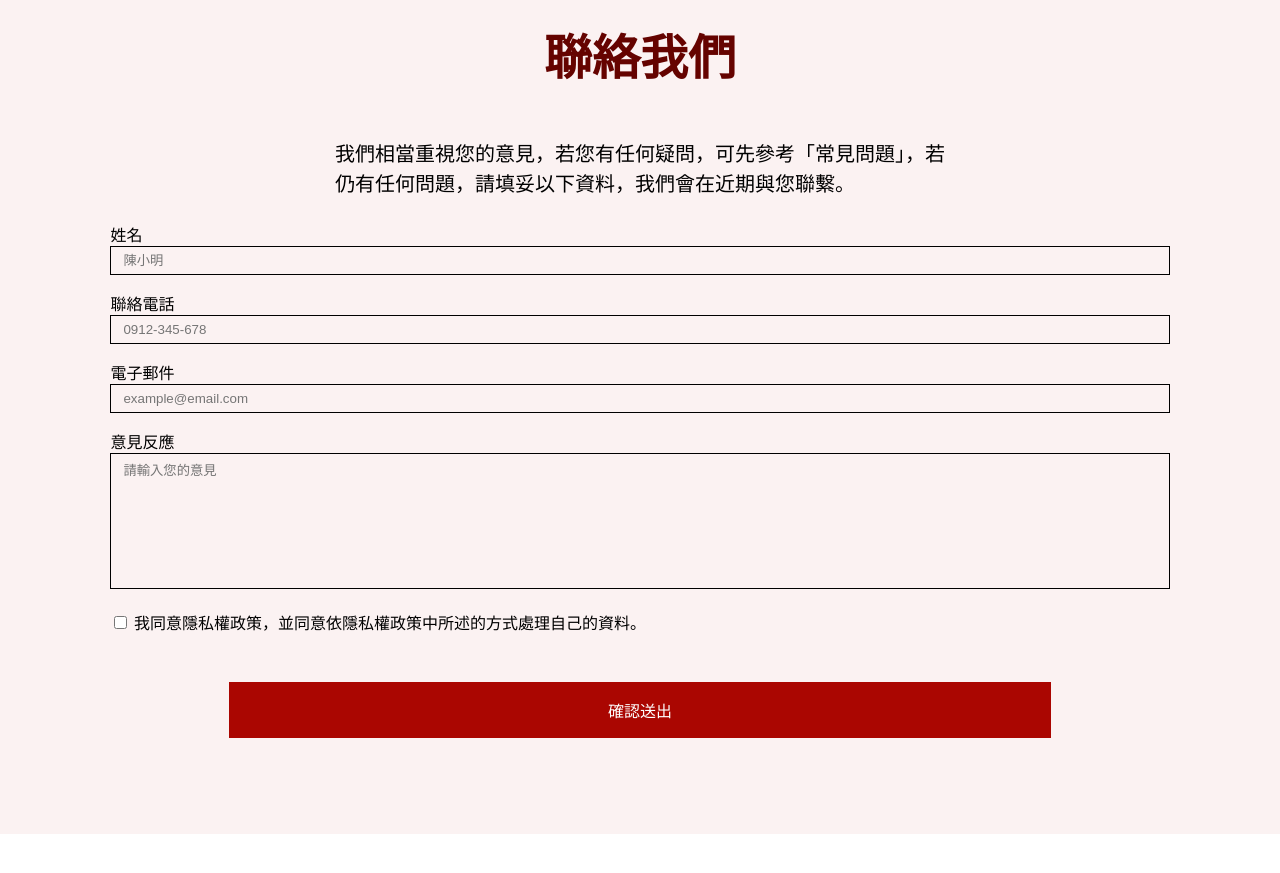
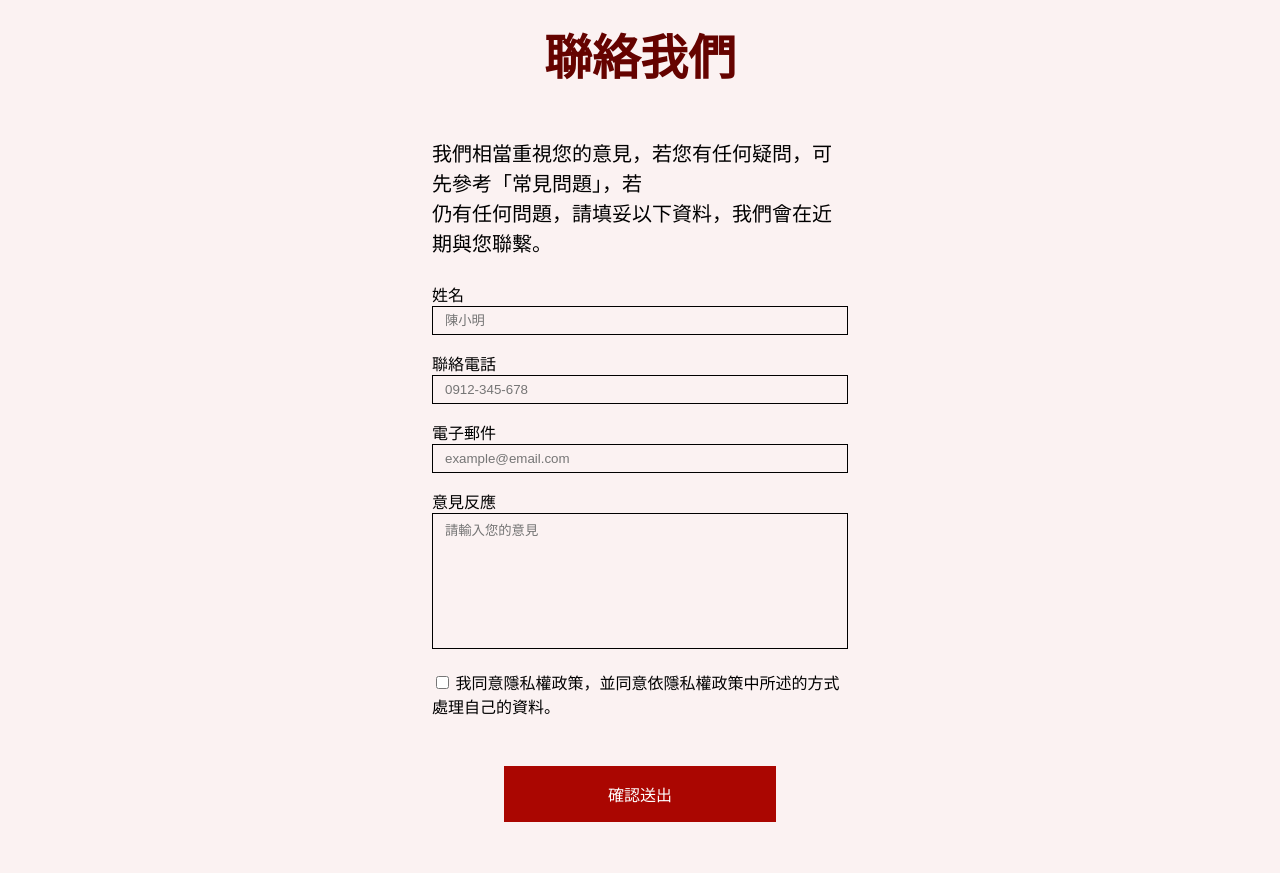
Before and after one commit to winniecat777/glassesWebsite, a website built with Vite: page pages/index.html in a window 1280 px wide. Shown: the part 3660-4533 px from the top of the page. Before the commit the page ends 4494 px from the top, so only its background shows below. Built offline with nearby package versions, Linux system fonts and the light colour scheme.

Commit message:
edit index.html

```diff
--- a/assets/scss/pages/_index.scss
+++ b/assets/scss/pages/_index.scss
@@ -4,6 +4,18 @@
 	background-position: center center;
 	background-size: cover;
 	background-repeat: no-repeat;
+    @include pad{
+       background-image: url('/assets/images/home-header-sm.png/');
+    }
+    @include mobile{
+        padding: 144px 0;
+        h2{
+            font-size: 24px;
+        }
+        h4{
+            font-size: 16px;
+        }
+    }
 }
 .btn-buy{
     padding: 6px 12px;
@@ -11,11 +23,21 @@
 .pink-bg{
     padding: 80px 0;
     background-color: $pink;
+    @include mobile{
+        padding: 40px 0;
+    }
     li{
         width: calc((100% - 24px * 3) / 4);
         img{
         width: 100px;
         height: 100px;
+        }
+        @include pad{
+            width: calc((100% - 24px) / 2);
+			margin-bottom: 24px;
+        }
+        @include mobile{
+            width: 100%;
         }
     }
 }
@@ -23,6 +45,10 @@
     li{
         text-align: center;
         width: calc((100% - 24px * 2) / 3);
+        @include pad{
+            width: 100%;
+			margin-bottom: 24px;
+        }
         a{
             font-weight: 900;
             font-style: italic;
@@ -31,6 +57,11 @@
             img{
                 width: 416px;
                 height: auto;
+                @include pad{
+                    display: block;
+                    margin: 0 auto;
+                    width: 336px;
+                }
             }
         }
     }
@@ -40,13 +71,23 @@
 	background-position: center center;
 	background-size: cover;
 	background-repeat: no-repeat;
+    @include pad{
+        background-image: url('/assets/images/index-bg-md.png');
+    }
+    @include mobile{
+        background-image: url('/assets/images/index-bg-sm.png');
+    }
     li{
         width: 50%;
+        @include pad{
+            width: 100%;
+			margin-bottom: 24px;
+        }
         &:hover{
             a{
                 filter: contrast(1.2);
             }
-            span{
+            p{
                 background-color: $primary;
                 color: #fff;
             }
@@ -57,7 +98,7 @@
                 height: auto;
             }
         }
-        span{
+        p{
             background-color: #fff;
             font-weight: 900;
             font-style: italic;
@@ -78,6 +119,14 @@
             height: auto;
             object-fit: contain;
         }
+        @include pad{
+            width: calc((100% - 24px)/2);
+			margin-bottom: 24px;
+        }
+        @include mobile{
+            width: 100%;
+			margin-bottom: 16px;
+        }
     }
 }
 .contact{
@@ -86,7 +135,17 @@
 .form {
 	width: 33.125%;
 	margin: 0 auto;
-
+    @include pad{
+        width: 75%;
+    }
+    @include mobile{
+        width: 100%;
+    }
+    p{
+        @include pad{
+            font-size: 16px;
+        }
+    }
 	&-input {
         background-color: transparent;
 		width: 100%;
@@ -102,7 +161,9 @@
 		padding: 16px 0px;
 		background: $primary;
 		color: white;
-
+        @include mobile{
+            width: 100%;
+        }
 		&:hover{
 			background: $secondary;
 		}
--- a/pages/index.html
+++ b/pages/index.html
@@ -68,14 +68,14 @@
     <div class="co-branded py-80">
       <div class="container align-center">
         <h3 class="fs-48 fw-bold text-white mb-48">聯名設計鏡框</h3>
-        <ul class="d-flex">
+        <ul class="d-flex flex-wrap">
           <li>
             <a href="#"><img src="../assets/images/home-section4-1.png" alt="DOUBLE A+"></a>
-            <span class="py-8">DOUBLE A+</span>
+            <p class="py-8">DOUBLE A+</p>
           </li>
           <li>
             <a href="#"><img src="../assets/images/home-section4-2.png" alt="YOUTH"></a>
-            <span class="py-8">YOUTH</span>
+            <p class="py-8">YOUTH</p>
           </li>
         </ul>
       </div>
@@ -123,6 +123,7 @@
     <!-- 聯絡我們 -->
     <div class="contact py-80">
       <div class="container d-flex flex-column align-items-center">
+        <div class="form">
           <h3 class="fs-48 fw-bold text-secondary mb-48 align-center">聯絡我們</h3>
           <p class="fs-20 mb-24">我們相當重視您的意見，若您有任何疑問，可先參考「常見問題」，若 <br> 仍有任何問題，請填妥以下資料，我們會在近期與您聯繫。</p>
           <form>
@@ -147,6 +148,7 @@
           <a href="#" class="form-btn">確認送出</a>
         </div>
       </div>
+    </div>
 
     <%- include('./layout/footer'); -%>
 
```
Lines whose indentation alone changed are shown as unchanged.
